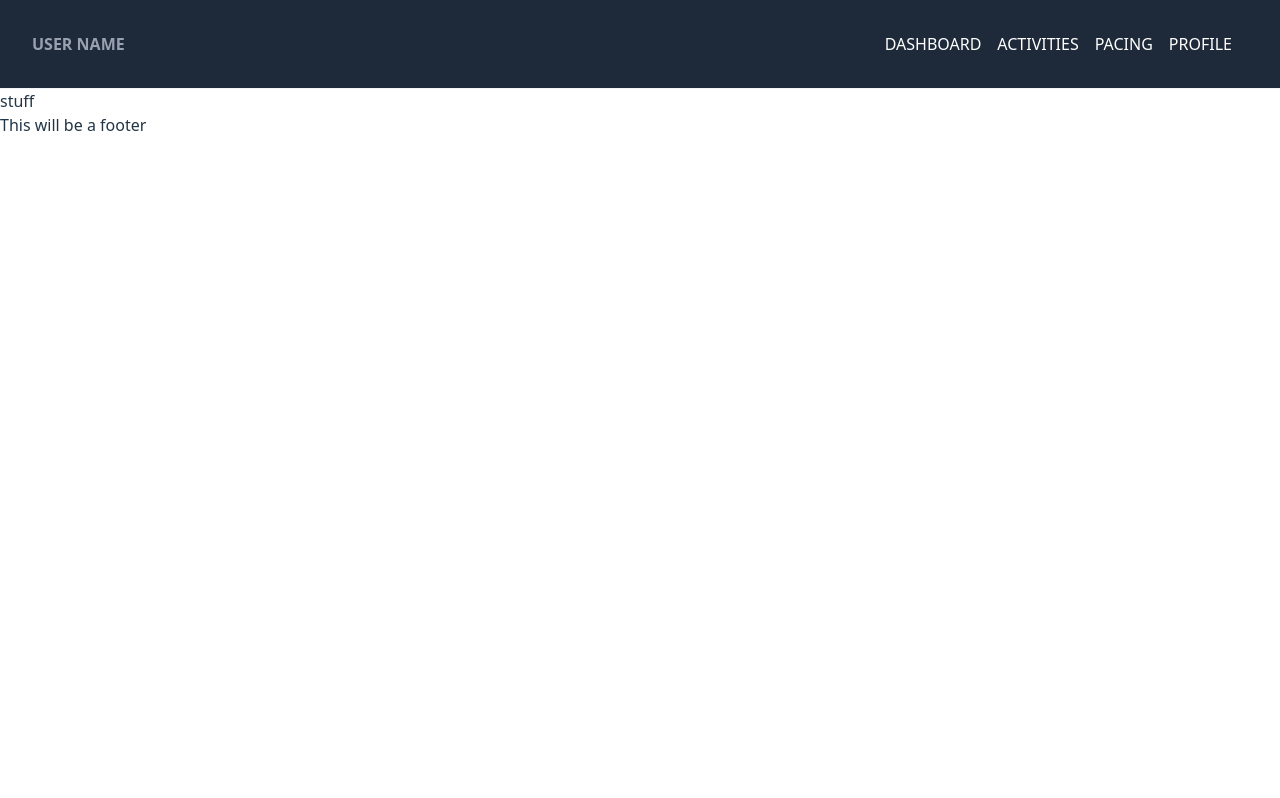
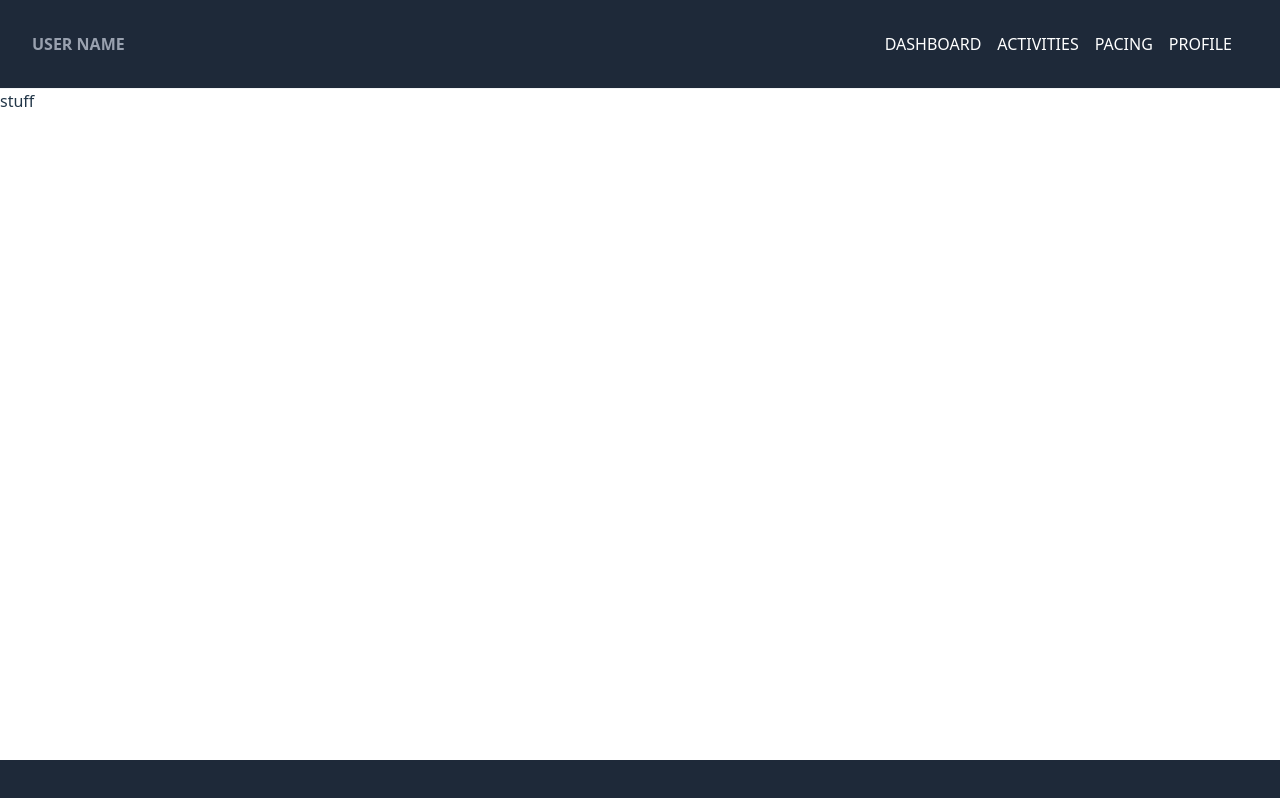
Before and after one commit to BrandtDavis/race-prep-multi-tool, a React (Vite) app in the folder client/: page / in a window 1280 px wide. Built offline with nearby package versions, Linux system fonts and the light colour scheme.

Commit message:
Implement footer component

```diff
--- /dev/null
+++ b/client/src/components/Footer.tsx
@@ -0,0 +1,9 @@
+
+function Footer() {
+    return (
+        <footer className="fixed h-10 inset-x-0 bottom-0 bg-gray-800">
+        </footer>
+    )
+  }
+
+  export default Footer;
--- a/client/src/main.tsx
+++ b/client/src/main.tsx
@@ -5,6 +5,7 @@ import { createBrowserRouter, Outlet, RouterProvider } from "react-router-dom";
 import PaceConverterPage from "./pages/PaceConverterPage.tsx";
 import CreateActivityPage from "./pages/CreateActivityPage.tsx";
 import Header from "./components/Header.tsx";
+import Footer from "./components/Footer.tsx";
 import ProfilePage from "./pages/ProfilePage.tsx";
 import DashboardPage from "./pages/DashboardPage.tsx";
 import NotFoundPage from "./pages/NotFoundPage.tsx";
@@ -14,7 +15,7 @@ const Layout = () => {
     <div>
       <Header />
       <Outlet />
-      <span>This will be a footer</span>
+      <Footer />
     </div>
   );
 };
```
